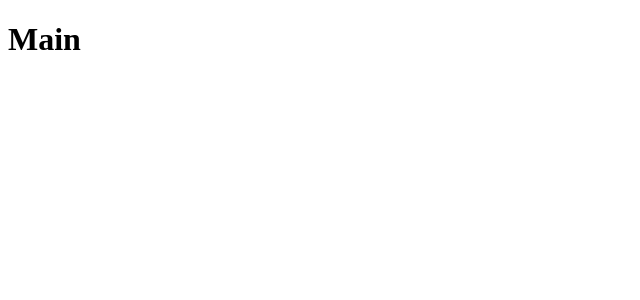
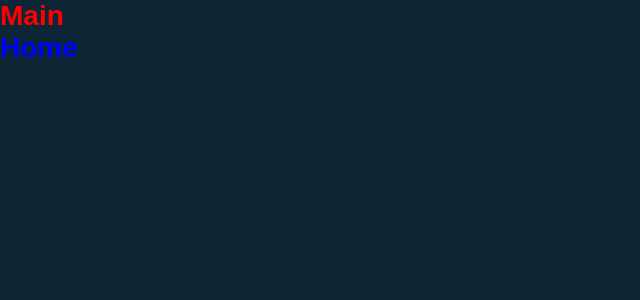
Before and after one commit to leandrolimadeveloper/Repos-React, a React (Create React App) app: page / in a window 1280 px wide. Shown: the top 300 px of the page, without its empty margins (0-640 px from the left). Built offline with nearby package versions, Linux system fonts and the light colour scheme.

Commit message:
Styled Components e Global Style

```diff
--- a/package.json
+++ b/package.json
@@ -10,6 +10,7 @@
     "react-dom": "^18.2.0",
     "react-router-dom": "^6.3.0",
     "react-scripts": "5.0.1",
+    "styled-components": "^5.3.5",
     "web-vitals": "^2.1.4"
   },
   "scripts": {
--- a/src/App.js
+++ b/src/App.js
@@ -1,9 +1,15 @@
 import React from 'react'
+
 import Routes from './routes'
+
+import GlobalStyle from './styles/global'
 
 function App() {
   return (
-    <Routes />
+    <>
+      <GlobalStyle />
+      <Routes />
+    </>
   )
 }
 
--- a/src/pages/Main/index.js
+++ b/src/pages/Main/index.js
@@ -1,7 +1,12 @@
 import React from "react"
+
+import {Title} from './styles'
 
 export default function Main() {
     return (
-        <h1>Main</h1>
+        <Title>
+            Main<br></br>
+            <span>Home</span>
+        </Title>
     )
 }
--- /dev/null
+++ b/src/pages/Main/styles.js
@@ -0,0 +1,9 @@
+import styled from 'styled-components'
+
+export const Title = styled.h1`
+    color: #FF0000;
+
+    span {
+        color: blue;
+    }
+`
--- /dev/null
+++ b/src/styles/global.js
@@ -0,0 +1,30 @@
+import {createGlobalStyle} from 'styled-components'
+
+export default createGlobalStyle`
+    * {
+        margin: 0;
+        padding: 0;
+        outline: 0;
+        box-sizing: border-box;
+    }
+
+    html, body, #root {
+        min-height: 100%;
+    }
+
+    body {
+        background: #0D2636;
+        font-size: 14px;
+        -webkit-font-smoothing: antialiased !important;
+    }
+
+    body, input, button {
+        color: #222;
+        font-size: 14px;
+        font-family: Arial, Helvetica, sans-serif;
+    }
+
+    button {
+        cursor: pointer;
+    }
+`
```
Also changed, not shown: 1 other file (tests, documents, lock files or other folders).
